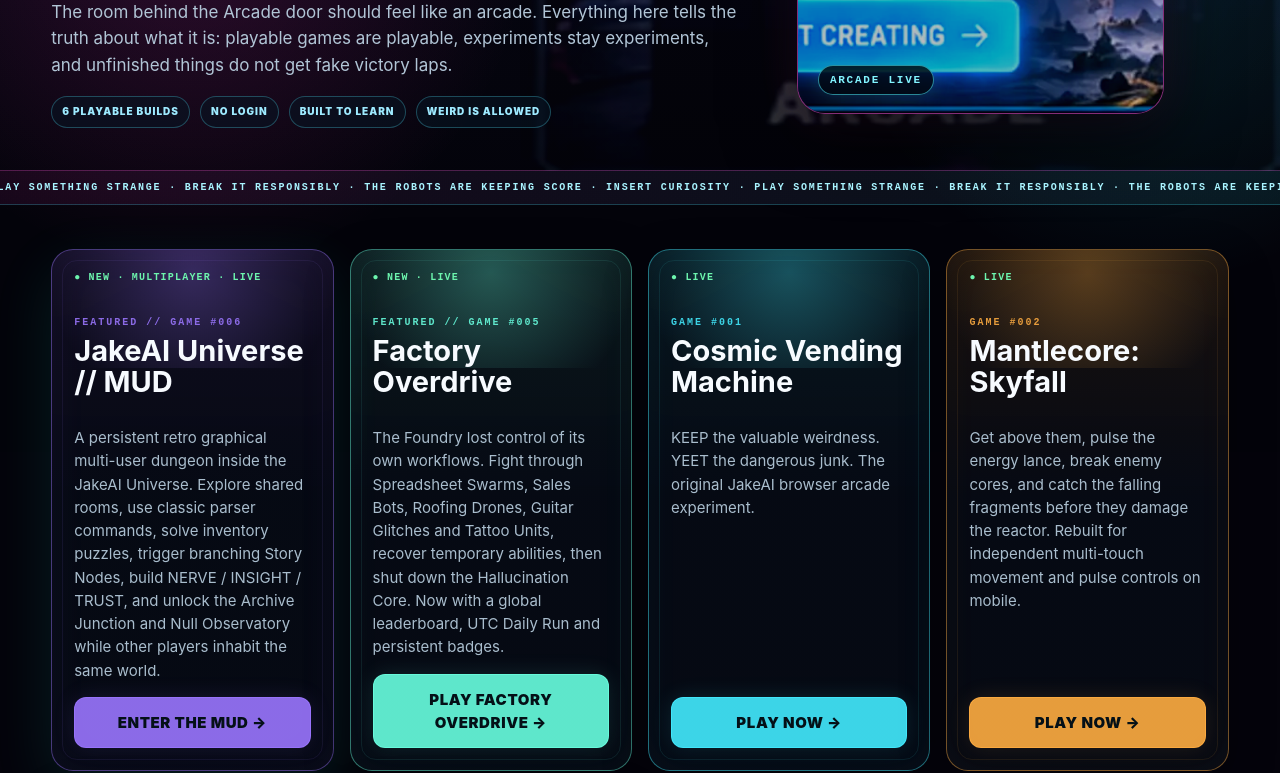
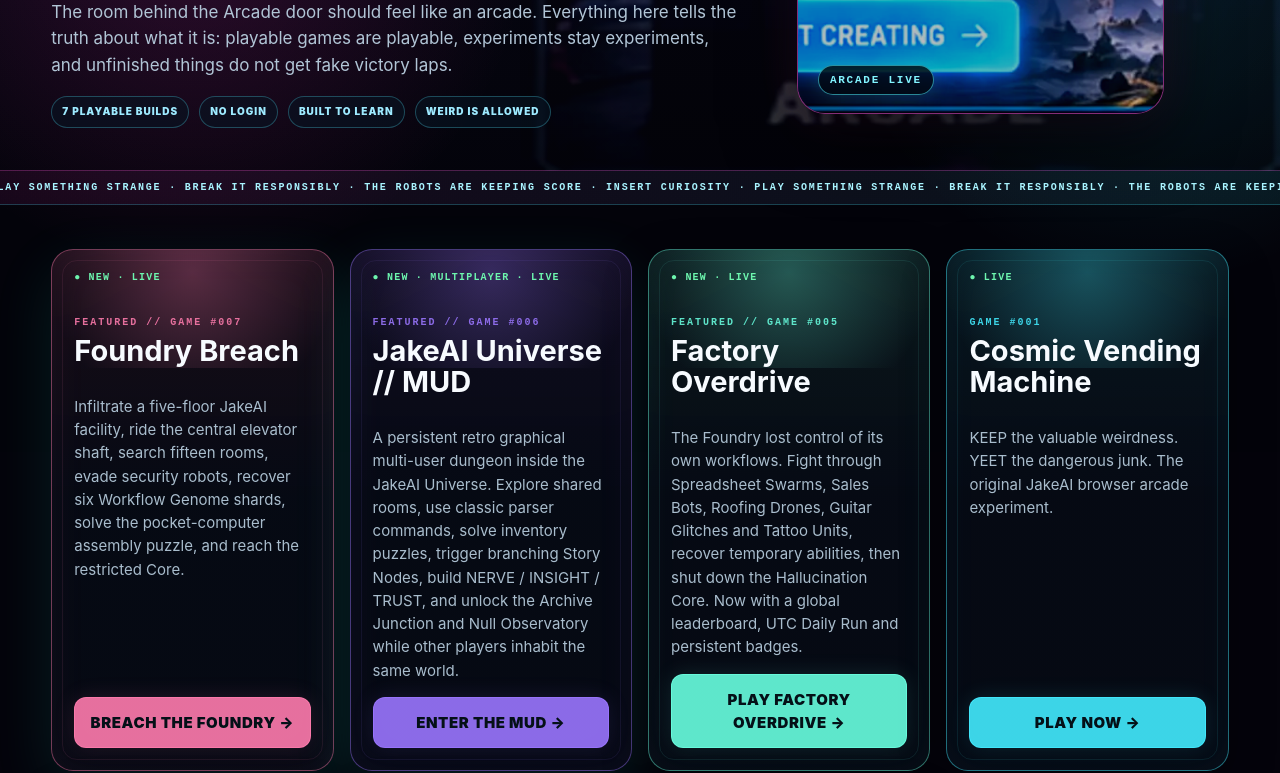
Before and after one commit to JakeAIGO/JakeAI, a website: page arcade/index.html in a window 1280 px wide. Shown: the part 348-1121 px from the top of the page. Drawn offline with Linux system fonts and the light colour scheme; no server answers.

Commit message:
Feature Foundry Breach in JakeAI Arcade

```diff
--- a/arcade/index.html
+++ b/arcade/index.html
@@ -25,7 +25,7 @@ body:after{content:"";position:fixed;inset:0;z-index:-2;opacity:.18;background-i
 .card:after{content:"";position:absolute;inset:10px;border:1px solid rgba(var(--accent),.09);border-radius:15px;pointer-events:none}
 .card:hover{transform:translateY(-5px);border-color:rgba(var(--accent),.82);box-shadow:0 20px 55px rgba(0,0,0,.42),0 0 28px rgba(var(--accent),.14)}
 .card>*{position:relative;z-index:1}.status{font:900 10px ui-monospace,monospace;letter-spacing:.12em;color:#6df5ae}.gameNo{margin-top:34px;color:rgba(var(--accent),.88);font:900 10px ui-monospace,monospace;letter-spacing:.2em}.card h2{font-size:29px;line-height:1.08;margin:7px 0 14px}.card p{color:#a9bdcd}.btn{margin-top:auto;text-align:center;text-decoration:none;border:1px solid rgba(var(--accent),.8);border-radius:12px;padding:13px;background:rgba(var(--accent),.9);color:#041017;font-weight:950;letter-spacing:.04em;box-shadow:0 0 22px rgba(var(--accent),.12)}
-.g1{--accent:67,236,255}.g2{--accent:255,173,66}.g3{--accent:255,85,219}.g4{--accent:88,240,165}.g5{--accent:105,255,224}.g6{--accent:155,118,255}.featured{box-shadow:0 20px 62px rgba(38,255,213,.11),inset 0 0 42px rgba(var(--accent),.055)}
+.g1{--accent:67,236,255}.g2{--accent:255,173,66}.g3{--accent:255,85,219}.g4{--accent:88,240,165}.g5{--accent:105,255,224}.g6{--accent:155,118,255}.g7{--accent:255,124,174}.featured{box-shadow:0 20px 62px rgba(38,255,213,.11),inset 0 0 42px rgba(var(--accent),.055)}
 .after{margin:0 auto 68px;padding:24px;border:1px solid rgba(90,229,255,.22);border-radius:24px;background:linear-gradient(135deg,rgba(17,27,50,.86),rgba(10,7,26,.9));text-align:center}.after b{display:block;font-size:clamp(22px,3vw,34px);margin-bottom:6px}.after span{color:#91a9bd}.after a{display:inline-block;margin-top:16px;color:#070b12;text-decoration:none;background:linear-gradient(90deg,var(--pink),var(--cyan));padding:11px 16px;border-radius:999px;font-weight:950}
 footer{padding:27px 0 34px;border-top:1px solid rgba(70,220,255,.16);color:#71879a}
 @media(prefers-reduced-motion:reduce){.marqueeTrack{animation:none}}
@@ -36,11 +36,12 @@ footer{padding:27px 0 34px;border-top:1px solid rgba(70,220,255,.16);color:#7187
 <body><div class="scan"></div>
 <header class="topbar"><div class="wrap topinner"><a class="brand" href="/">Jake<span>AI</span> Arcade</a><a class="return" href="/">← RETURN TO UNIVERSE</a></div></header>
 <main class="wrap">
-<section class="hero"><div><div class="kicker">JAKEAI UNIVERSE // ARCADE</div><h1>PLAY THE <span>EXPERIMENTS.</span></h1><p>The room behind the Arcade door should feel like an arcade. Everything here tells the truth about what it is: playable games are playable, experiments stay experiments, and unfinished things do not get fake victory laps.</p><div class="heroNote"><span class="pill">6 PLAYABLE BUILDS</span><span class="pill">NO LOGIN</span><span class="pill">BUILT TO LEARN</span><span class="pill">WEIRD IS ALLOWED</span></div></div><div class="arcadeWindow"><img src="/assets/create-game.webp" alt="JakeAI Arcade creation bay"></div></section>
+<section class="hero"><div><div class="kicker">JAKEAI UNIVERSE // ARCADE</div><h1>PLAY THE <span>EXPERIMENTS.</span></h1><p>The room behind the Arcade door should feel like an arcade. Everything here tells the truth about what it is: playable games are playable, experiments stay experiments, and unfinished things do not get fake victory laps.</p><div class="heroNote"><span class="pill">7 PLAYABLE BUILDS</span><span class="pill">NO LOGIN</span><span class="pill">BUILT TO LEARN</span><span class="pill">WEIRD IS ALLOWED</span></div></div><div class="arcadeWindow"><img src="/assets/create-game.webp" alt="JakeAI Arcade creation bay"></div></section>
 </main>
 <div class="marquee"><div class="marqueeTrack">INSERT CURIOSITY · PLAY SOMETHING STRANGE · BREAK IT RESPONSIBLY · THE ROBOTS ARE KEEPING SCORE · INSERT CURIOSITY · PLAY SOMETHING STRANGE · BREAK IT RESPONSIBLY · THE ROBOTS ARE KEEPING SCORE · </div></div>
 <main class="wrap">
 <section class="grid">
+<article class="card g7 featured"><div class="status">● NEW · LIVE</div><div class="gameNo">FEATURED // GAME #007</div><h2>Foundry Breach</h2><p>Infiltrate a five-floor JakeAI facility, ride the central elevator shaft, search fifteen rooms, evade security robots, recover six Workflow Genome shards, solve the pocket-computer assembly puzzle, and reach the restricted Core.</p><a class="btn" href="/arcade/foundry-breach.html">BREACH THE FOUNDRY →</a></article>
 <article class="card g6 featured"><div class="status">● NEW · MULTIPLAYER · LIVE</div><div class="gameNo">FEATURED // GAME #006</div><h2>JakeAI Universe // MUD</h2><p>A persistent retro graphical multi-user dungeon inside the JakeAI Universe. Explore shared rooms, use classic parser commands, solve inventory puzzles, trigger branching Story Nodes, build NERVE / INSIGHT / TRUST, and unlock the Archive Junction and Null Observatory while other players inhabit the same world.</p><a class="btn" href="https://jakeai-universe-mud-qy9dau.v2.appdeploy.ai/">ENTER THE MUD →</a></article>
 <article class="card g5"><div class="status">● NEW · LIVE</div><div class="gameNo">FEATURED // GAME #005</div><h2>Factory Overdrive</h2><p>The Foundry lost control of its own workflows. Fight through Spreadsheet Swarms, Sales Bots, Roofing Drones, Guitar Glitches and Tattoo Units, recover temporary abilities, then shut down the Hallucination Core. Now with a global leaderboard, UTC Daily Run and persistent badges.</p><a class="btn" href="https://jakeai-factory-overdrive-95hxqj.v2.appdeploy.ai/">PLAY FACTORY OVERDRIVE →</a></article>
 <article class="card g1"><div class="status">● LIVE</div><div class="gameNo">GAME #001</div><h2>Cosmic Vending Machine</h2><p>KEEP the valuable weirdness. YEET the dangerous junk. The original JakeAI browser arcade experiment.</p><a class="btn" href="/arcade/cosmic-vending-machine.html">PLAY NOW →</a></article>
@@ -48,7 +49,7 @@ footer{padding:27px 0 34px;border-top:1px solid rgba(70,220,255,.16);color:#7187
 <article class="card g3"><div class="status">● LIVE</div><div class="gameNo">GAME #003</div><h2>Neon Breach</h2><p>Breach the failing arcade core, clear each section objective, collect energy, overload the nodes, and defeat the Core Warden.</p><a class="btn" href="/arcade/neon-breach.html">PLAY NOW →</a></article>
 <article class="card g4"><div class="status">● LIVE</div><div class="gameNo">GAME #004</div><h2>Factory Panic</h2><p>A 60-second factory-defense sprint. Move the JakeAI repair bot between production lanes, fix incoming failures, protect factory integrity, and build the biggest combo you can.</p><a class="btn" href="/arcade/factory-panic.html">PLAY NOW →</a></article>
 </section>
-<section class="after"><b>Six games in. One of them has become a world.</b><span>Play, explore, meet somebody strange, break something useful, then head back into the Universe.</span><br><a href="/">BACK TO JAKEAI UNIVERSE →</a></section>
+<section class="after"><b>Seven games in. One of them has become a world.</b><span>Play, explore, meet somebody strange, break something useful, then head back into the Universe.</span><br><a href="/">BACK TO JAKEAI UNIVERSE →</a></section>
 </main>
 <footer><div class="wrap">JakeAI Universe • Build → Play → Learn → Build Again</div></footer>
 </body></html>
```
